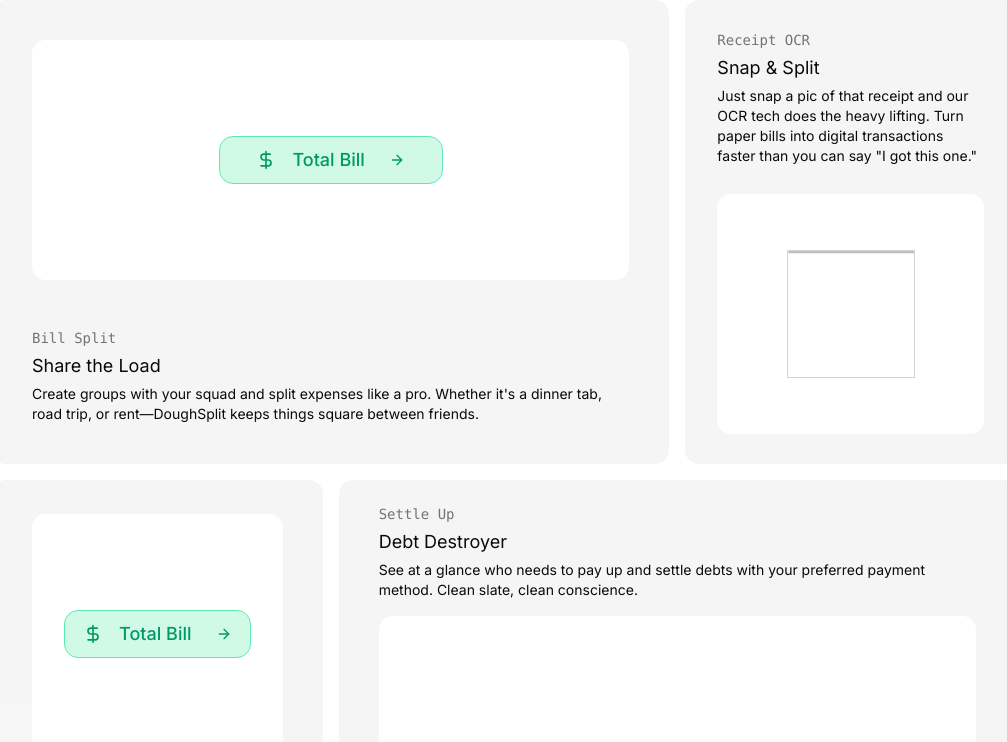
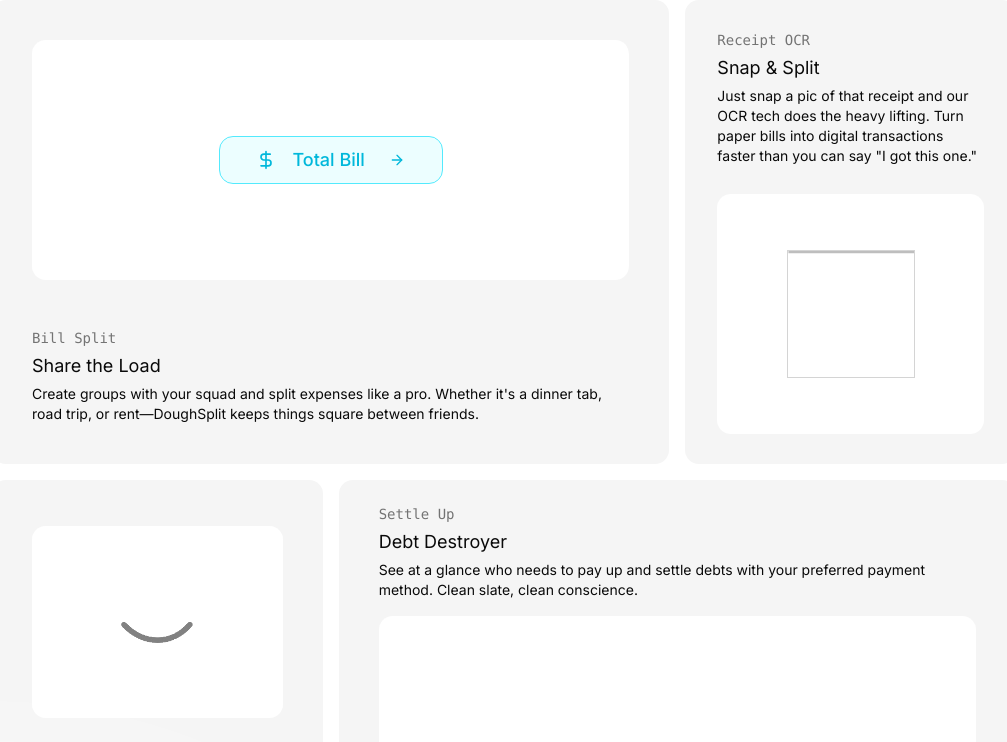
Before and after one commit to tusharchawre/doughSplit, a Next.js app in the folder apps/web/: page / in a window 1280 px wide. Shown: the part 980-1722 px from the top of the page, without its empty margins (136-1143 px from the left). Built offline with nearby package versions, Linux system fonts and the light colour scheme.

Commit message:
3rd animation

```diff
--- a/apps/web/app/globals.css
+++ b/apps/web/app/globals.css
@@ -1,6 +1,10 @@
 @import "tailwindcss";
 
 @custom-variant dark (&:is(.dark *));
+
+html {
+  scroll-behavior: smooth;
+}
 
 :root {
   --radius: 0.625rem;
--- a/apps/web/app/page.tsx
+++ b/apps/web/app/page.tsx
@@ -11,10 +11,18 @@ const HomePage = () => {
   return (
     <div className="h-fit w-full">
       <Navbar />
-      <Hero />
-      <Features />
-      <Testimonials />
-      <Footer />
+      <div id="home">
+        <Hero />
+      </div>
+      <div id="features">
+        <Features />
+      </div>
+      <div id="download">
+        <Testimonials />
+      </div>
+      <div id="faqs">
+        <Footer />
+      </div>
     </div>
   );
 };
--- a/apps/web/components/Footer.tsx
+++ b/apps/web/components/Footer.tsx
@@ -3,10 +3,9 @@ import { FaGithub, FaTwitter, FaDiscord } from "react-icons/fa";
 
 export const Footer = () => {
   return (
-    <div className="mx-8 my-4 h-52 rounded-xl bg-linear-to-b from-white from-25% to-[#00DDFF]">
+    <div className="mx-8 my-4 mt-40 h-52 rounded-xl">
       <div className="container mx-auto px-6 py-8">
         <div className="grid grid-cols-1 gap-8 md:grid-cols-3">
-          {/* Brand Section */}
           <div className="space-y-4">
             <h2 className="text-xl font-bold text-gray-800">DoughSplit</h2>
             <p className="text-gray-600">
@@ -24,8 +23,6 @@ export const Footer = () => {
               </a>
             </div>
           </div>
-
-          {/* Quick Links */}
           <div className="space-y-4">
             <h3 className="text-lg font-semibold text-gray-800">Quick Links</h3>
             <ul className="space-y-2">
@@ -56,7 +53,6 @@ export const Footer = () => {
             </ul>
           </div>
 
-          {/* Support */}
           <div className="space-y-4">
             <h3 className="text-lg font-semibold text-gray-800">Support</h3>
             <ul className="space-y-2">
@@ -84,9 +80,7 @@ export const Footer = () => {
             </ul>
           </div>
         </div>
-
-        {/* Copyright */}
-        <div className="mt-4 pt-8 text-center text-gray-600">
+        <div className="mt-4 pt-8 text-xs text-center text-gray-600">
           <p>© {new Date().getFullYear()} DoughSplit. All rights reserved.</p>
         </div>
       </div>
--- a/apps/web/components/Testimonials.tsx
+++ b/apps/web/components/Testimonials.tsx
@@ -12,7 +12,7 @@ export const Testimonials = () => {
 
   const left = useTransform(scrollYProgress, [0, 0.8], ["-0.5rem", "-20rem"]);
   const right = useTransform(scrollYProgress, [0, 0.8], ["-0.5rem", "-20rem"]);
-
+  const opacity = useTransform(scrollYProgress, [0, 0.8], ["0.5", "1"])
   return (
     <motion.div ref={ref} className="h-screen w-full my-12 overflow-x-clip">
       <motion.div className="relative flex h-full w-full flex-col items-center justify-center gap-2">
@@ -21,9 +21,9 @@ export const Testimonials = () => {
             style={{ left }}
             className="absolute -top-[30%] -left-80 z-10 aspect-square w-4xl rounded-full bg-white"
           />
-          <div className="absolute -top-[10%] -left-80 aspect-square w-4xl rounded-full bg-[#8C00FF]" />
+          <motion.div style={{opacity}} className="absolute -top-[10%] -left-80 aspect-square w-4xl rounded-full bg-[#8C00FF]" />
           <motion.div style={{ right }} className="absolute -right-80 -bottom-[30%] z-10 aspect-square w-4xl rounded-full bg-white" />
-          <div className="absolute -right-80 -bottom-[10%] aspect-square w-4xl rounded-full bg-[#00FFF2]" />
+          <motion.div style={{opacity}} className="absolute -right-80 -bottom-[10%] aspect-square w-4xl rounded-full bg-[#00FFF2]" />
         </motion.div>
 
         <p className="relative z-50 text-sm font-semibold text-[#0077B7]">
--- a/apps/web/components/ui/gridElem/billSplit.tsx
+++ b/apps/web/components/ui/gridElem/billSplit.tsx
@@ -28,13 +28,13 @@ export const BillSplit = () => {
                   stiffness: 300,
                   damping: 30,
                 }}
-                className="flex h-12 w-56 items-center justify-center gap-4 rounded-xl border-[0.5px] border-emerald-300 bg-emerald-100 px-4"
+                className="flex h-12 w-56 items-center justify-center gap-4 rounded-xl border-[0.5px] border-cyan-300 bg-cyan-50 px-4"
               >
-                <DollarSign size={20} className="text-emerald-600" />
-                <span className="text-lg font-medium text-emerald-600">
+                <DollarSign size={20} className="text-cyan-500" />
+                <span className="text-lg font-medium text-cyan-500">
                   Total Bill
                 </span>
-                <ArrowRight size={16} className="ml-2 text-emerald-600" />
+                <ArrowRight size={16} className="ml-2 text-cyan-500" />
               </motion.div>
             ) : (
               <motion.div
@@ -48,7 +48,7 @@ export const BillSplit = () => {
                 {[...Array(4)].map((_, i) => (
                   <motion.div
                     key={i}
-                    className="flex h-12 w-12 items-center justify-center rounded-xl border-[0.5px] border-emerald-300 bg-emerald-100"
+                    className="flex h-12 w-12 items-center justify-center rounded-xl border-[0.5px] border-cyan-300 bg-cyan-50"
                     initial={{ scale: 0.5, opacity: 0 }}
                     animate={{ scale: 1, opacity: 1 }}
                     whileHover={{ scale: 1.05 }}
@@ -59,8 +59,8 @@ export const BillSplit = () => {
                       stiffness: 300,
                     }}
                   >
-                    <User size={24} className="text-green-600" />
-                    <span className="absolute -bottom-6 text-xs font-medium text-green-600">
+                    <User size={24} className="text-cyan-500" />
+                    <span className="absolute -bottom-6 text-xs font-medium text-cyan-500">
                       25%
                     </span>
                   </motion.div>
--- a/apps/web/components/ui/gridElem/trackExpenses.tsx
+++ b/apps/web/components/ui/gridElem/trackExpenses.tsx
@@ -1,6 +1,5 @@
 import { AnimatePresence, motion } from "motion/react";
 import React, { useState } from "react";
-
 import { DollarSign, ArrowRight, User } from "lucide-react";
 import { CanvasRevealEffect } from "../canvas-reveal-effect";
 
@@ -14,83 +13,30 @@ export const TrackExpenses = () => {
         onMouseLeave={() => setHover(false)}
         className="relative mx-auto flex w-full flex-col items-center justify-center gap-4 overflow-hidden rounded-xl bg-white px-8 py-24 lg:flex-row"
       >
-        <div className="relative z-20 flex w-full items-center justify-center">
-          <AnimatePresence mode="popLayout">
-            {!hover ? (
-              <motion.div
-                key="totalBill"
-                initial={{ opacity: 1, scale: 1 }}
-                animate={{ opacity: 1, scale: 1 }}
-                exit={{ opacity: 0, scale: 0 }}
-                transition={{
-                  duration: 0.3,
-                  type: "spring",
-                  stiffness: 300,
-                  damping: 30,
-                }}
-                className="flex h-12 w-56 items-center justify-center gap-4 rounded-xl border-[0.5px] border-emerald-300 bg-emerald-100 px-4"
-              >
-                <DollarSign size={20} className="text-emerald-600" />
-                <span className="text-lg font-medium text-emerald-600">
-                  Total Bill
-                </span>
-                <ArrowRight size={16} className="ml-2 text-emerald-600" />
-              </motion.div>
-            ) : (
-              <motion.div
-                key="userIcons"
-                initial={{ opacity: 0 }}
-                animate={{ opacity: 1 }}
-                exit={{ opacity: 0 }}
-                transition={{ duration: 0.3 }}
-                className="flex gap-8"
-              >
-                {[...Array(4)].map((_, i) => (
-                  <motion.div
-                    key={i}
-                    className="flex h-12 w-12 items-center justify-center rounded-xl border-[0.5px] border-emerald-300 bg-emerald-100"
-                    initial={{ scale: 0.5, opacity: 0 }}
-                    animate={{ scale: 1, opacity: 1 }}
-                    whileHover={{ scale: 1.05 }}
-                    transition={{
-                      duration: 0.4,
-                      delay: i * 0.1,
-                      type: "spring",
-                      stiffness: 300,
-                    }}
-                  >
-                    <User size={24} className="text-green-600" />
-                    <span className="absolute -bottom-6 text-xs font-medium text-green-600">
-                      25%
-                    </span>
-                  </motion.div>
-                ))}
-              </motion.div>
-            )}
-          </AnimatePresence>
-        </div>
+        <AnimatePresence mode="wait">
+          <motion.img
+            key={hover ? "open" : "closed"}
+            src={hover ? "/eye-open.gif" : "/eye-close.gif"}
+            alt={hover ? "Eye Open" : "Eye Closed"}
+            className={`absolute z-10 `}
+            loading="eager"
+            decoding="async"
+            initial={{ opacity: hover ? 1 : 0.5 }}
+            animate={{ opacity: hover ? 1 : 0.5 }}
+            exit={{ opacity: hover ? 1 : 0.5 }}
+            transition={{ duration: 0.2 }}
+          />
+        </AnimatePresence>
 
-        <AnimatePresence>
-          {hover && (
-            <motion.div
-              initial={{ opacity: 0 }}
-              animate={{ opacity: 1 }}
-              exit={{ opacity: 0 }}
-              className="absolute inset-0 h-full w-full"
-            >
-              <CanvasRevealEffect
-                animationSpeed={5}
-                containerClassName="bg-white"
-                colors={[
-                  [59, 130, 246],
-                  [139, 92, 246],
-                ]}
-                opacities={[0.2, 0.2, 0.2, 0.2, 0.2, 0.4, 0.4, 0.4, 0.4, 1]}
-                dotSize={2}
-              />
-            </motion.div>
-          )}
-        </AnimatePresence>
+        <motion.div
+          className="absolute inset-0 bg-[radial-gradient(circle_at_center,transparent_0%,rgba(59,130,246,0.1)_50%,rgba(59,130,246,0.6)_100%)]"
+          initial={{ opacity: 0 }}
+          animate={{
+            opacity: hover ? 1 : 0,
+            scale: hover ? 1.1 : 1
+          }}
+          transition={{ duration: 0.3, ease: "easeInOut" }}
+        />
         <div className="absolute inset-0 bg-white [mask-image:radial-gradient(400px_at_center,white,transparent)]" />
       </div>
 
```
Also changed, not shown: apps/web/public/eye-close.gif (added), apps/web/public/eye-open.gif (added).
